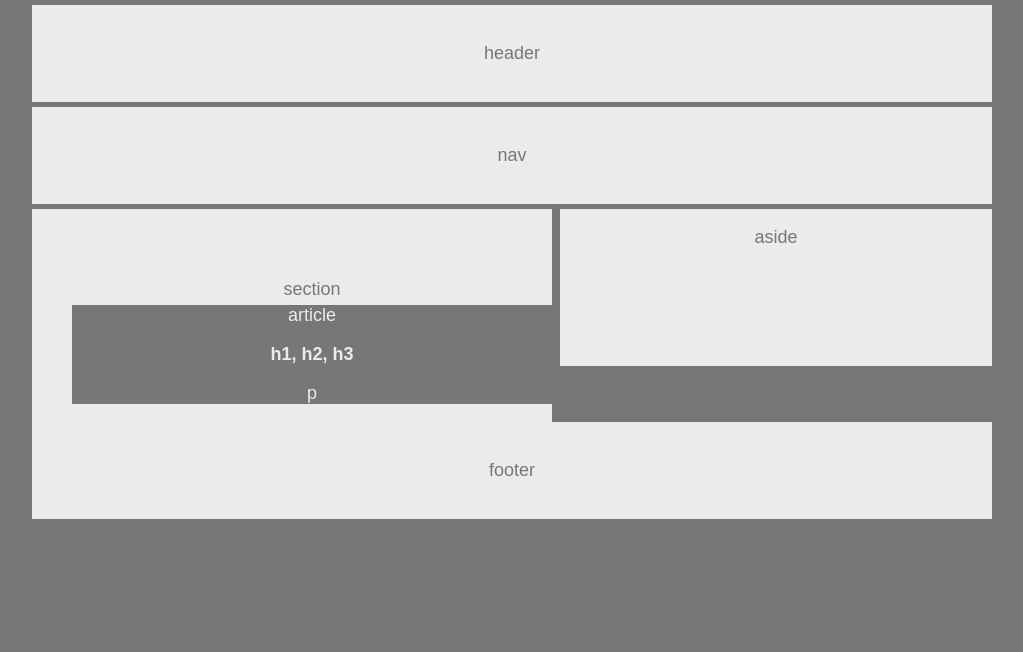
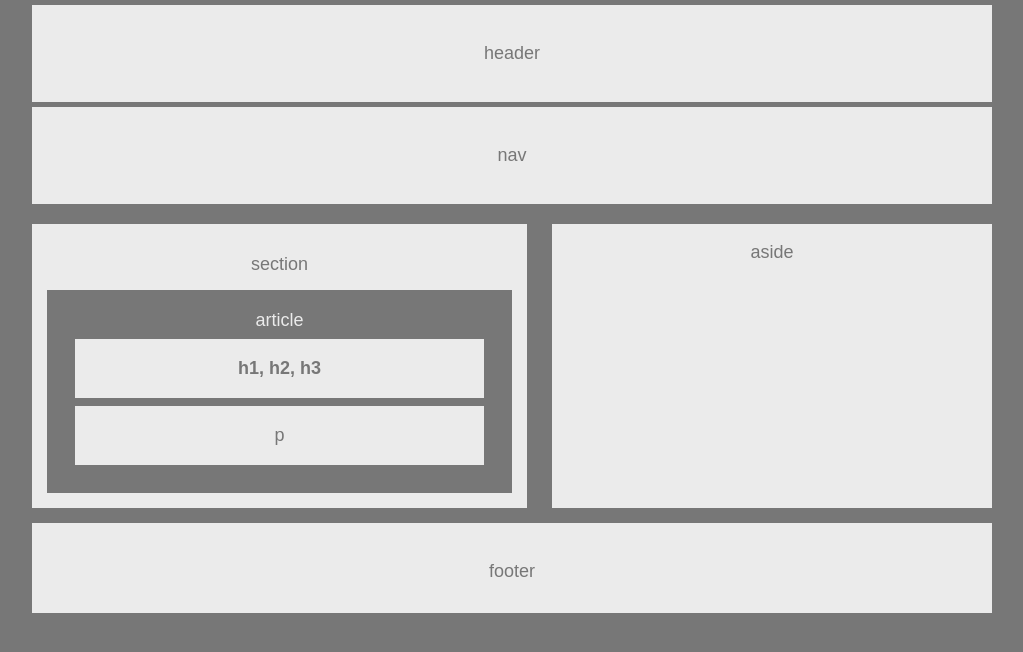
Before and after one commit to frankiejawaid/HW-Wireframe, a plain HTML site: page index.html in a window 1280 px wide. Shown: the whole page, without its empty margins (128-1151 px from the left). Drawn offline with Linux system fonts and the light colour scheme.

Commit message:
Update style.css

```diff
--- a/style.css
+++ b/style.css
@@ -21,36 +21,41 @@ article {
 	text-align: center;
 	background: #777;
 	color:#ebebeb;
-	padding-top: 6u5px;
-	margin: 5px auto;
+	padding: 20px;
+	margin: 15px;
 
 }
-
+.tags {
+	background:#ebebeb;
+	color: #777;
+	padding:1px;
+	margin:8px;
+}
 .mainsection{
 	background: #ebebeb;
 	float:left;
-	margin-top: : 30px auto;
+	margin-top: 15px;
+	margin-bottom: 15px;
 	text-align: center;
-	width:480px;
-	padding-top: 70px;
-	padding-left:40px;
+	width:495px;
+	padding-top: 30px;
 
 }
 
 aside {
-	padding-bottom: 100px;
+	padding-bottom: 9px;
 	text-align: center;
 	background: #ebebeb;
     float:right;
-	margin-right: auto;
-	width: 45%;
-	top-margin: auto;
-
+	width: 440px;
+	margin-top: 15px;
+	margin-bottom: 10px;
+	height: 275px;
 }
 
 footer {
-
+	height: 50px;
 	clear: both;
-	margin-bottom: 40px;
+	margin-top: 10px;
 
 }
```
